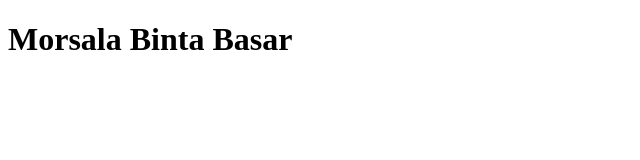
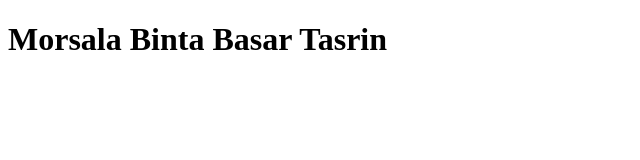
Before and after one commit to ascuetstd/seisdl, a plain HTML site: page morsala.html in a window 1280 px wide. Shown: the whole page, without its empty margins (0-640 px from the left). Drawn offline with Linux system fonts and the light colour scheme.

```diff
--- a/morsala.html
+++ b/morsala.html
@@ -7,6 +7,6 @@
     <title>Document</title>
 </head>
 <body>
-    <h1>Morsala Binta Basar</h1>
+    <h1>Morsala Binta Basar Tasrin</h1>
 </body>
 </html>
```
